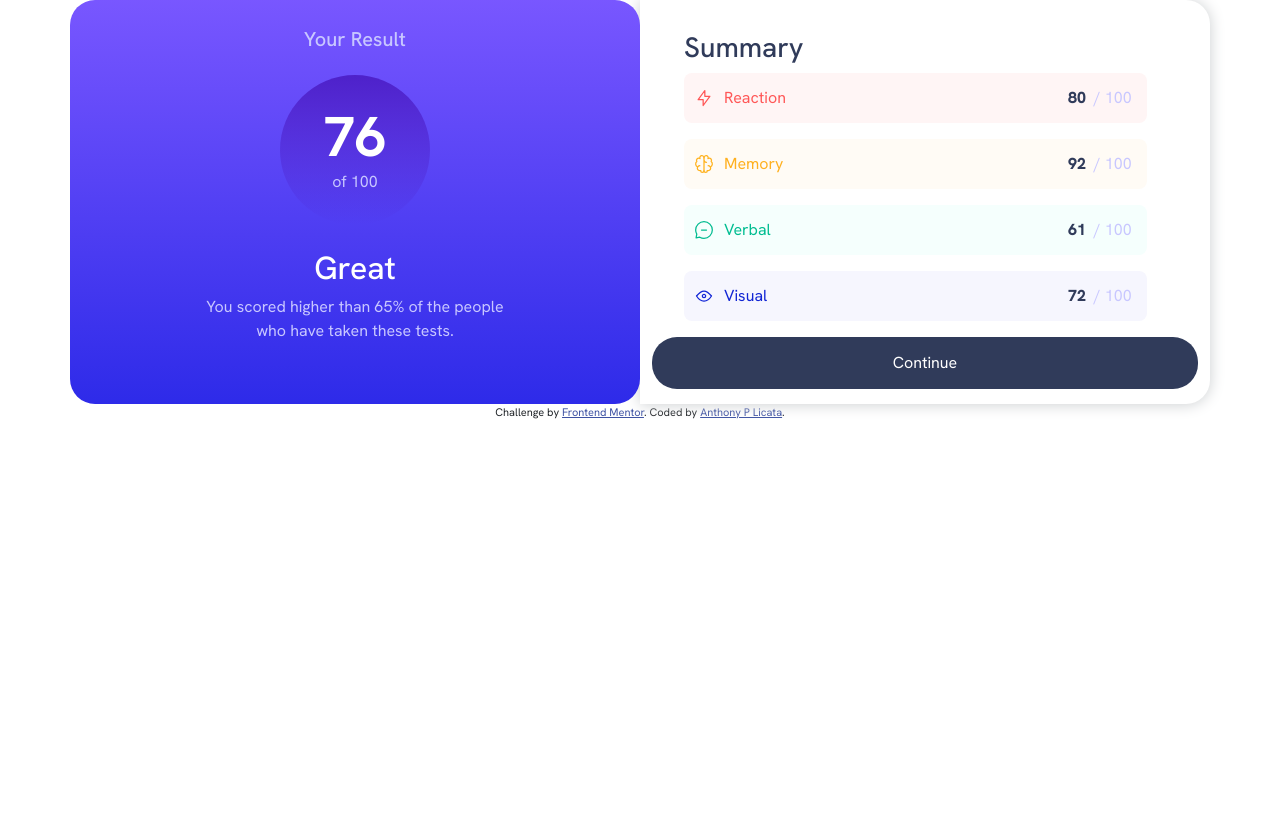
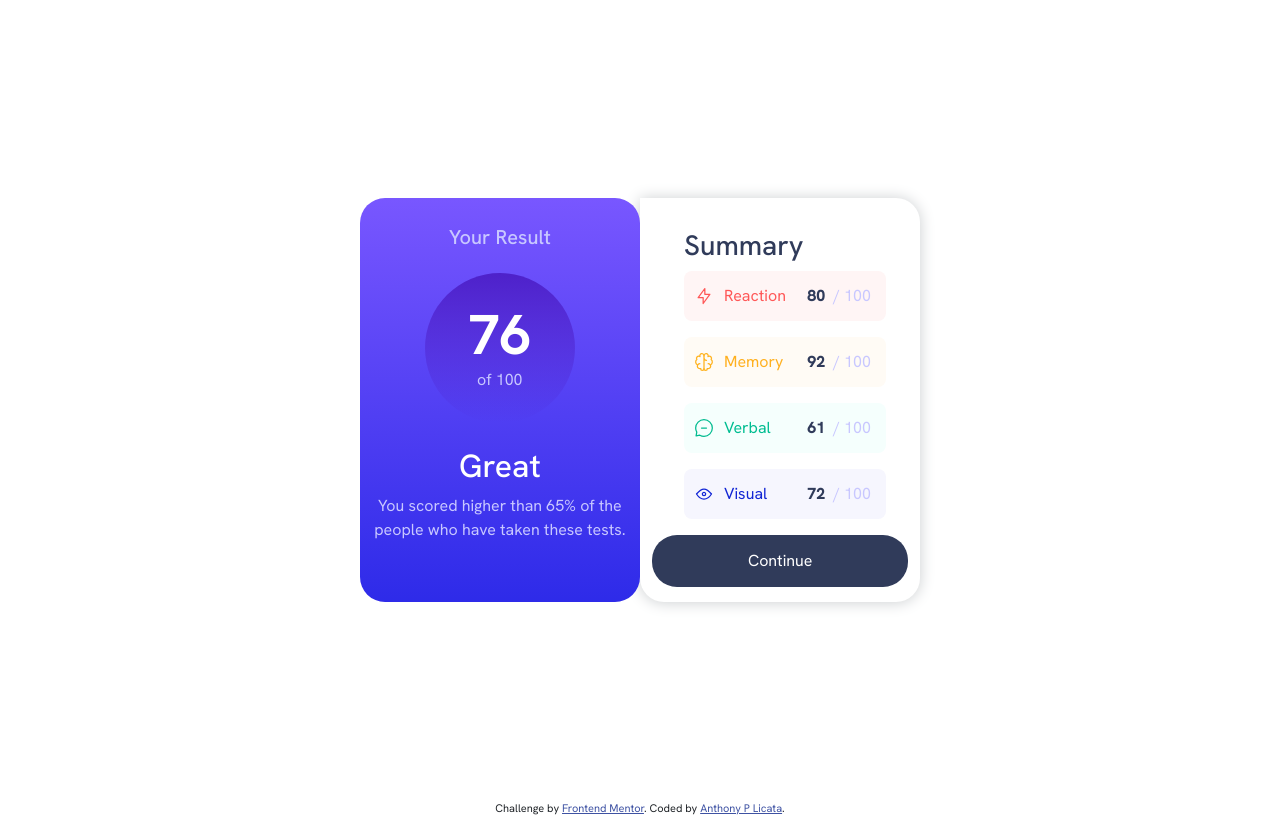
Before and after one commit to anthonyplicata/results-summary-component-main, a plain HTML site: page index.html in a window 1280 px wide. Drawn offline with nearby package versions, Linux system fonts and the light colour scheme.

Commit message:
Add files via upload

```diff
--- a/styles.css
+++ b/styles.css
@@ -16,6 +16,13 @@ body {
     width: 100%;
     height: 100vh;
     margin: 0;
+}
+
+main {
+    min-height: 100vh;
+    display: grid;
+    place-items: center;
+    justify-content: center;
 }
 
 /* For mobile phones: */
@@ -37,8 +44,7 @@ body {
     background-image: linear-gradient(hsl(252, 100%, 67%), hsl(241, 81%, 54%));
     height: auto;
     z-index: 1;
-    border-bottom-left-radius: 25px;
-    border-bottom-right-radius: 25px;
+    border-radius: 25px;
 }
 
 #right {
@@ -48,6 +54,8 @@ body {
     height: auto;
     box-shadow: 0px 0.5px 15px rgb(203, 206, 208);
     z-index: 0;
+    border-bottom-left-radius: 24px;
+    border-bottom-right-radius: 24px;
 }
 
 /* TEXT STYLES LEFT*/
@@ -198,6 +206,7 @@ svg {
         margin-bottom: 0;
         background-image: linear-gradient(hsl(252, 100%, 67%), hsl(241, 81%, 54%));
         height: auto;
+        max-width: 350px;
         z-index: 1;
         border-radius: 25px;
     }
@@ -207,6 +216,7 @@ svg {
         justify-content: center;
         background-color: white;
         height: auto;
+        max-width: 350px;
         box-shadow: 0px 0.5px 15px rgb(203, 206, 208);
         z-index: 0;
         border-top-right-radius: 24px;
```
